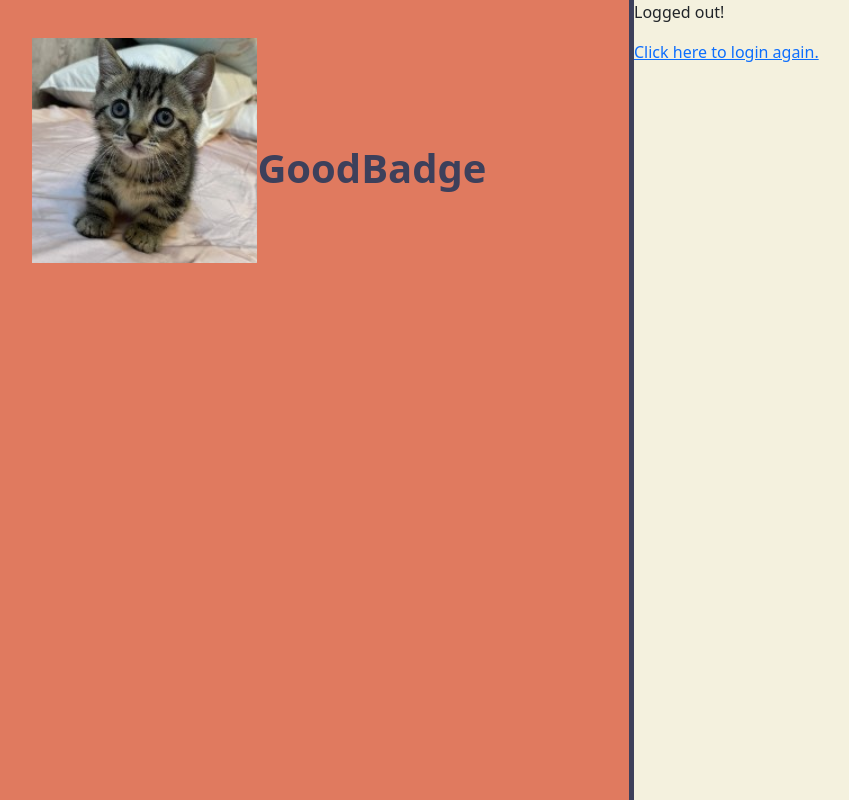
After one commit to n1em0nnn/budlight, a Django app: template testBadhe/badge/templates/registration/logged_out.html in a window 1280 px wide. The commit adds this page. Shown: the whole page, without its empty margins (6-855 px from the left). Run offline with Django 5.2, Linux system fonts and the light colour scheme; the template is opened without the code that fills it, so the values that code supplies are empty; some libraries are stand-ins or nearby versions.

Commit message:
auth test

```diff
--- a/testBadhe/badge/badge/settings.py
+++ b/testBadhe/badge/badge/settings.py
@@ -51,6 +51,9 @@ MIDDLEWARE = [
 ]
 
 ROOT_URLCONF = 'badge.urls'
+
+LOGIN_REDIRECT_URL = '/'
+LOGOUT_REDIRECT_URL = '/'
 
 TEMPLATES = [
     {
--- /dev/null
+++ b/testBadhe/badge/main/static/main/css/mainlog.css
@@ -0,0 +1,52 @@
+body{
+    background:#f4f1de
+}
+aside{
+    float:left;
+    background:#E07A5F;
+    width:50%;
+    padding:3%;
+    height:100vh;
+    color:#3D405B;
+    border-right: 5px solid #3D405B;
+}
+aside img{
+    width:225px;
+    float:left;}
+
+aside .logo{
+    font-size: 40px;
+    font-weight: bold;
+    margin: 100px auto;
+}
+aside h3{
+    margin-top:50px;
+    font-size:25px;
+}
+aside ul{
+    list-style:none;
+}
+aside ul li{
+    color:#3D405B;
+    display: block;
+    margin-top:20px;
+    transition: transform .3s ease;
+    }
+aside ul li:hover, aside ul a:hover{
+    color: #f4f1de;
+    text-decoration:none;
+    transform: scale(1.05);
+}
+main .features{
+    color:#3D405B;
+    float:left;
+    margin-top:100px;
+    text-align:center;
+    width:75%;
+}
+main .features h1{
+font-size:50px;
+}
+main .features p{
+max-width:400px;
+margin: 20px auto;}
--- a/testBadhe/badge/templates/registration/layout.html
+++ b/testBadhe/badge/templates/layout.html
@@ -8,19 +8,14 @@
     <meta http-equiv="X-UA-Compatible" content="ie=edge">
     <title>{% block title %} {% endblock %}</title>
     <link rel="stylesheet" href="https://cdn.jsdelivr.net/npm/bootstrap@5.3.2/dist/css/bootstrap.min.css">
-    <link rel="stylesheet" href="{% static 'main/css/main.css'%}">
+    <link rel="stylesheet" href="{% static 'main/css/mainlog.css'%}">
     <script src="https://kit.fontawesome.com/a6b0dc580b.js" crossorigin="anonymous"></script>
 </head>
 <body>
     <aside>
         <img src="{% static 'main/img/cat.jpg'%}" alt="logo">
-        <span class="logo">GoodBadge</span>
-        <h3>Навигация</h3>
-        <ul>
-            <a href="{% url 'home' %}"><li><i class="fa-solid fa-house"></i>Главная</li></a>
-            <a href="{% url 'badges' %}"><li><i class="fa-solid fa-star"></i>Мои баджи</li></a>
-            <a href=""><li><i class="fa-solid fa-circle-exclamation"></i>Все баджи</li></a>
-        </ul>
+        <p class="logo">GoodBadge</p>
+
     </aside>
     <main>
         {% block content%}
--- /dev/null
+++ b/testBadhe/badge/templates/registration/logged_out.html
@@ -0,0 +1,7 @@
+{% extends "layout.html" %}
+
+{% block content %}
+<p>Logged out!</p>
+
+  <a href="{% url 'login'%}">Click here to login again.</a>
+{% endblock %}
```
Also changed, not shown: testBadhe/badge/main/templates/main/layout.html (+9 -0 lines).
